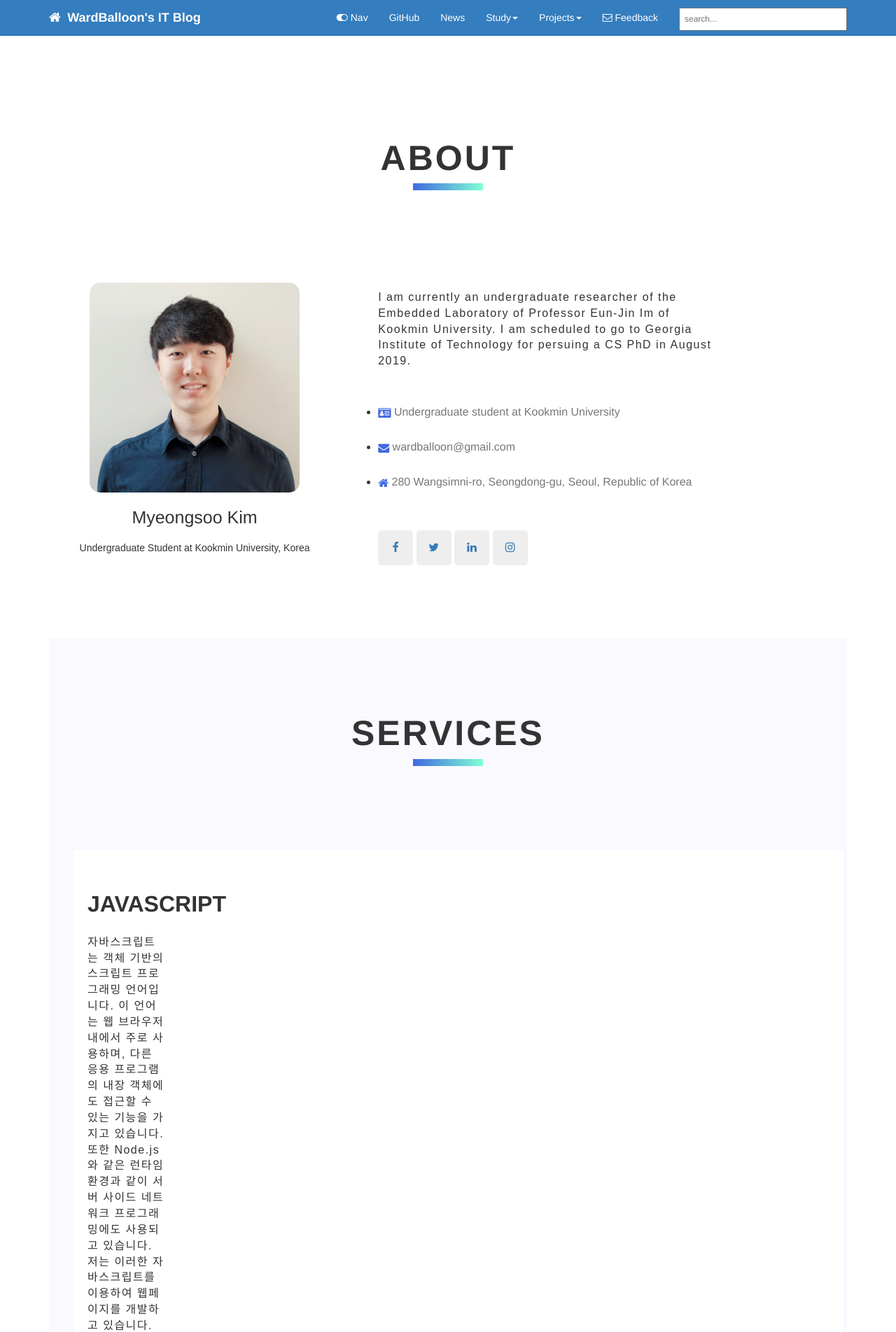
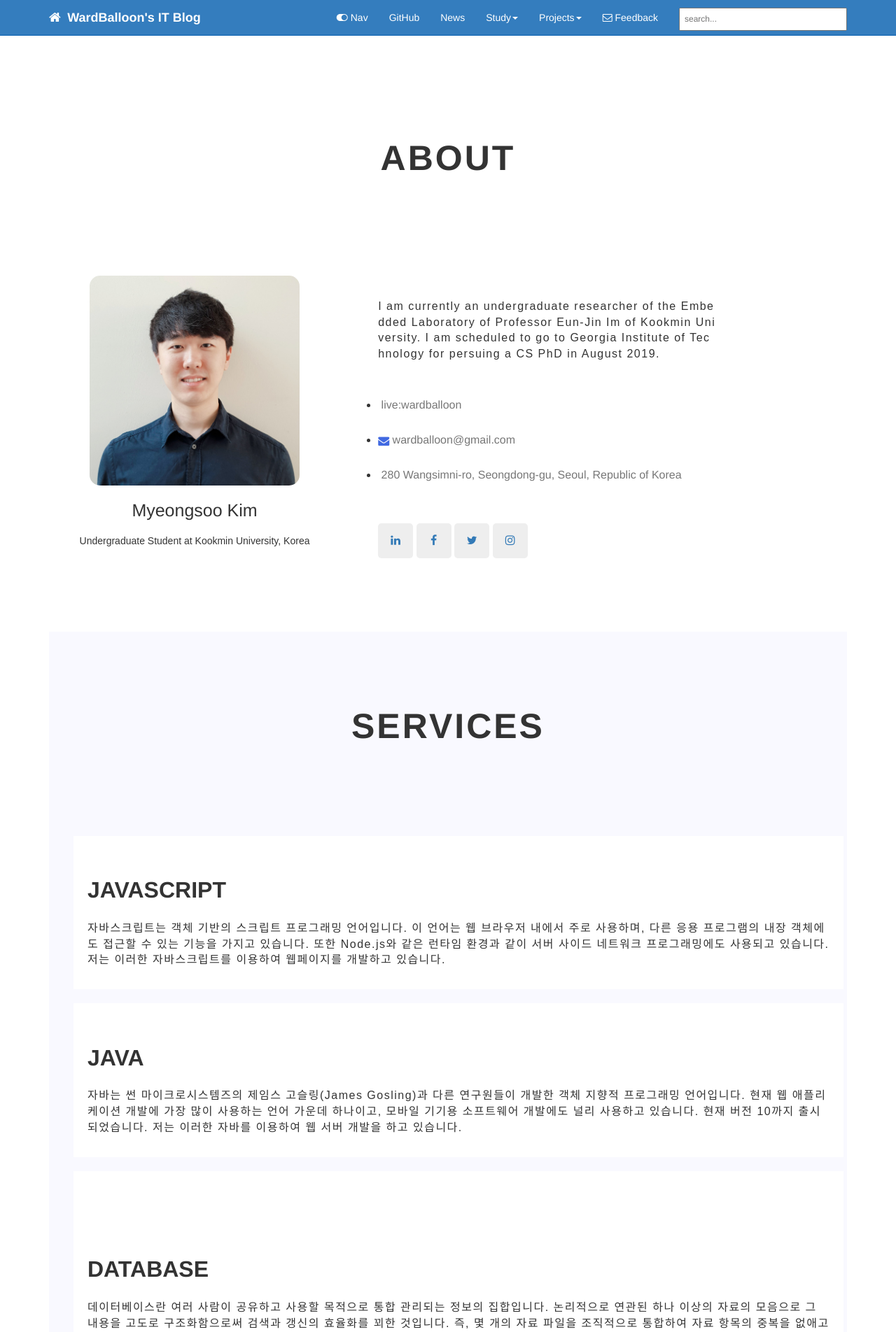
Before and after one commit to codingsoo/codingsoo.github.io1, a Jekyll site: the page built from index.html, in a window 1280 px wide. Shown: the top 1904 px of the page at 70% size. Built offline with Jekyll 4.4.1, drawn with Linux system fonts in a browser that asks for light colours; nearby versions of some CDN libraries; comment, search, counter and statistics services are not loaded.

Commit message:
content 좁게보이는 충돌 문제 해결

```diff
--- a/index.html
+++ b/index.html
@@ -8,19 +8,9 @@
 <!DOCTYPE HTML>
 <html lang="ko">
 <head>
-	<meta charset="utf-8">
-	<meta http-equiv="X-UA-Compatible" contentm="IE=edge">
-	<meta name="viewport" contentm="width=device-width, initial-scale=1.0, maximum-scale=1.0, minimum-scale=1.0, user-scalable=no">
+	<link rel="stylesheet" href="portfolio.css">
+</head>
 
-	<title>Myeongsoo Kim information</title>
-
-	<!-- 인터넷 익스플로러에서 자바스크립트 관련 차단된 컨텐츠 허용 뜨는것 방지-->
-	<!-- saved from url=(0013)about:internet -->
-
-	<!-- user style -->
-	<link rel="stylesheet" href="portfolio.css">
-
-</head>
 <body>
     <div class="section-containerm">
 		<section class="about-area" id="about">
@@ -39,7 +29,7 @@
 				<ul>
                     <li>
 						<div class="info">
-							<i class="fa fa-id-card fa-lg"></i> Undergraduate student at Kookmin University
+							<i class="fa skype"></i> live:wardballoon
 						</div>
 					</li>
 					<li>
@@ -49,19 +39,19 @@
 					</li>
 					<li>
 						<div class="info">
-							<i class="fa fa-home fa-lg"></i> 280 Wangsimni-ro, Seongdong-gu, Seoul, Republic of Korea
+							<i class="fa fa-map-marked-alt fa-lg"></i> 280 Wangsimni-ro, Seongdong-gu, Seoul, Republic of Korea
 						</div>
 					</li>
 				</ul>
 				<div class="sns">
+                    <a href="https://www.linkedin.com/in/wardballoon" target="_blank">
+						<i class="fa fa-linkedin"></i>
+					</a>
 					<a href="https://www.facebook.com/wardballoon" target="_blank">
 						<i class="fa fa-facebook-f"></i>
 					</a>
 					<a href="https://twitter.com/MyeongsooKim2" target="_blank">
 						<i class="fa fa-twitter"></i>
-					</a>
-					<a href="https://www.linkedin.com/in/wardballoon" target="_blank">
-						<i class="fa fa-linkedin"></i>
 					</a>
 					<a href="https://www.instagram.com/wardballoon/" target="_blank">
 						<i class="fa fa-instagram"></i>
@@ -75,23 +65,22 @@
 				SERVICES
 			</div>
 			<div class="container">
-
 				<div class="item">
 					<div class="icon"><span><i class="fab fa-js-square"></i></span></div>
 					<div class="service">JAVASCRIPT</div>
-					<div class="content">자바스크립트는 객체 기반의 스크립트 프로그래밍 언어입니다. 이 언어는 웹 브라우저 내에서 주로 사용하며, 다른 응용 프로그램의 내장 객체에도 접근할 수 있는 기능을 가지고 있습니다. 또한 Node.js와 같은 런타임 환경과 같이 서버 사이드 네트워크 프로그래밍에도 사용되고 있습니다. 저는 이러한 자바스크립트를 이용하여 웹페이지를 개발하고 있습니다.</div>
+					<div class="contents">자바스크립트는 객체 기반의 스크립트 프로그래밍 언어입니다. 이 언어는 웹 브라우저 내에서 주로 사용하며, 다른 응용 프로그램의 내장 객체에도 접근할 수 있는 기능을 가지고 있습니다. 또한 Node.js와 같은 런타임 환경과 같이 서버 사이드 네트워크 프로그래밍에도 사용되고 있습니다. 저는 이러한 자바스크립트를 이용하여 웹페이지를 개발하고 있습니다.</div>
 				</div>
 
 				<div class="item">
 					<div class="icon"><span><i class="fab fa-java"></i></span></div>
 					<div class="service">JAVA</div>
-					<div class="content">자바는 썬 마이크로시스템즈의 제임스 고슬링(James Gosling)과 다른 연구원들이 개발한 객체 지향적 프로그래밍 언어입니다. 현재 웹 애플리케이션 개발에 가장 많이 사용하는 언어 가운데 하나이고, 모바일 기기용 소프트웨어 개발에도 널리 사용하고 있습니다. 현재 버전 10까지 출시되었습니다. 저는 이러한 자바를 이용하여 웹 서버 개발을 하고 있습니다.</div>
+					<div class="contents">자바는 썬 마이크로시스템즈의 제임스 고슬링(James Gosling)과 다른 연구원들이 개발한 객체 지향적 프로그래밍 언어입니다. 현재 웹 애플리케이션 개발에 가장 많이 사용하는 언어 가운데 하나이고, 모바일 기기용 소프트웨어 개발에도 널리 사용하고 있습니다. 현재 버전 10까지 출시되었습니다. 저는 이러한 자바를 이용하여 웹 서버 개발을 하고 있습니다.</div>
 				</div>
 
 				<div class="item">
 					<div class="icon"><span><i class="fas fa-database"></i></span></div>
 					<div class="service">DATABASE</div>
-					<div class="content">데이터베이스란 여러 사람이 공유하고 사용할 목적으로 통합 관리되는 정보의 집합입니다. 논리적으로 연관된 하나 이상의 자료의 모음으로 그 내용을 고도로 구조화함으로써 검색과 갱신의 효율화를 꾀한 것입니다. 즉, 몇 개의 자료 파일을 조직적으로 통합하여 자료 항목의 중복을 없애고 자료를 구조화하여 기억시켜 놓은 자료의 집합체라고 할 수 있습니다. 이러한 데이터베이스에는 다양한 솔루션들이 존재하는데 저는 그 중에서도 Oracle, MySql, MariaDB를 사용합니다. 저는 이러한 솔루션을 이용하여 웹 시스템의 데이터베이스를 구축하는 일을 하고 있습니다.</div>
+					<div class="contents">데이터베이스란 여러 사람이 공유하고 사용할 목적으로 통합 관리되는 정보의 집합입니다. 논리적으로 연관된 하나 이상의 자료의 모음으로 그 내용을 고도로 구조화함으로써 검색과 갱신의 효율화를 꾀한 것입니다. 즉, 몇 개의 자료 파일을 조직적으로 통합하여 자료 항목의 중복을 없애고 자료를 구조화하여 기억시켜 놓은 자료의 집합체라고 할 수 있습니다. 이러한 데이터베이스에는 다양한 솔루션들이 존재하는데 저는 그 중에서도 Oracle, MySql, MariaDB를 사용합니다. 저는 이러한 솔루션을 이용하여 웹 시스템의 데이터베이스를 구축하는 일을 하고 있습니다.</div>
 				</div>
 			</div>
 		</section>
--- a/portfolio.css
+++ b/portfolio.css
@@ -1,4 +1,8 @@
 /* COMMON */
+
+body {
+    word-break: break-all;
+}
 
 .header-area a {
     text-decoration: none;
@@ -41,7 +45,7 @@
 }
 
 .title::after {
-    content: "";
+    contents: "";
     display: block;
     width: 100px;
     height: 10px;
@@ -192,7 +196,7 @@
 }
 
 
-.services-area > .container > .item > .content {
+.services-area > .container > .item > .contents {
 	font-size: 16px;
 	font-family: 'Noto Sans KR', sans-serif;
 	letter-spacing: 1.5px;
```
